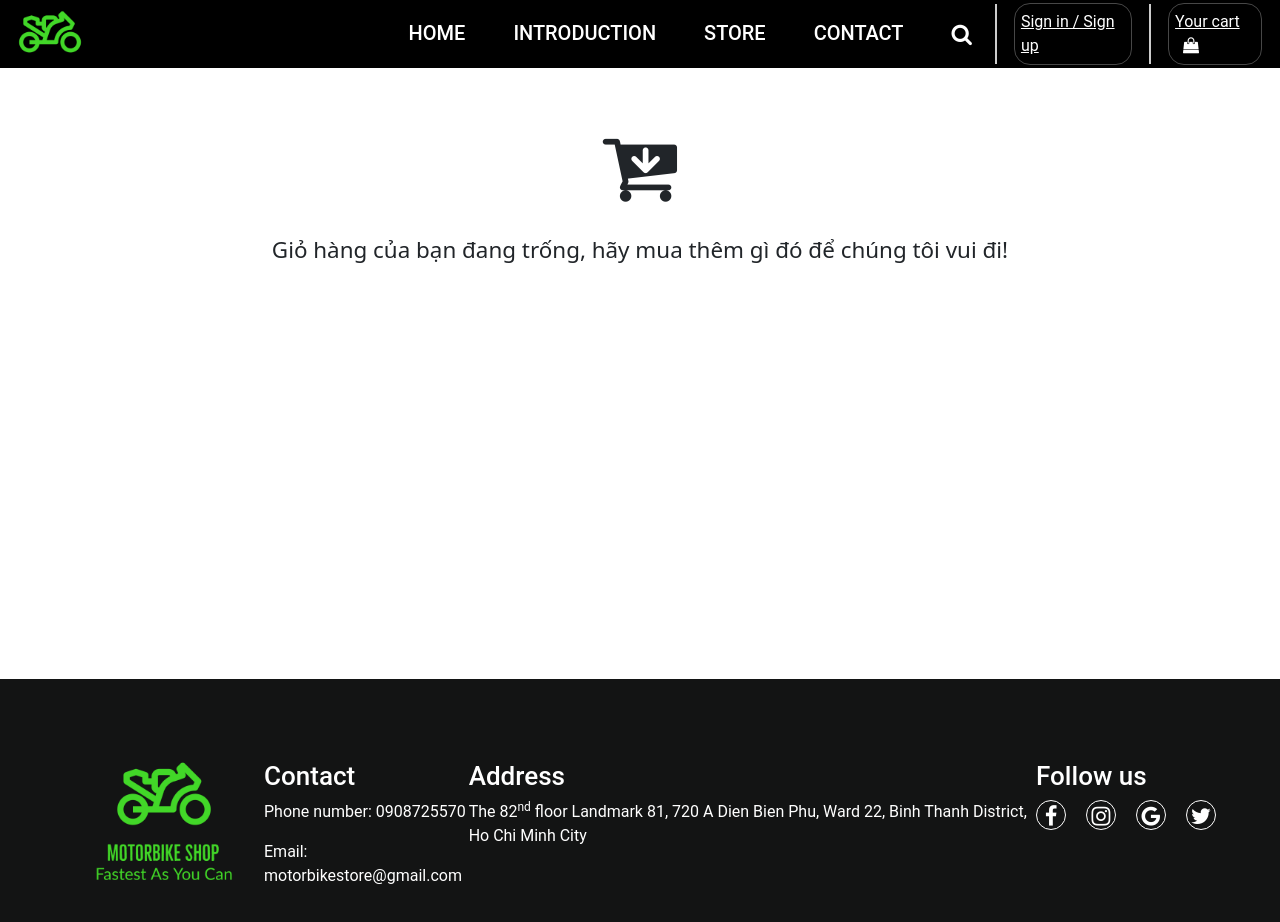
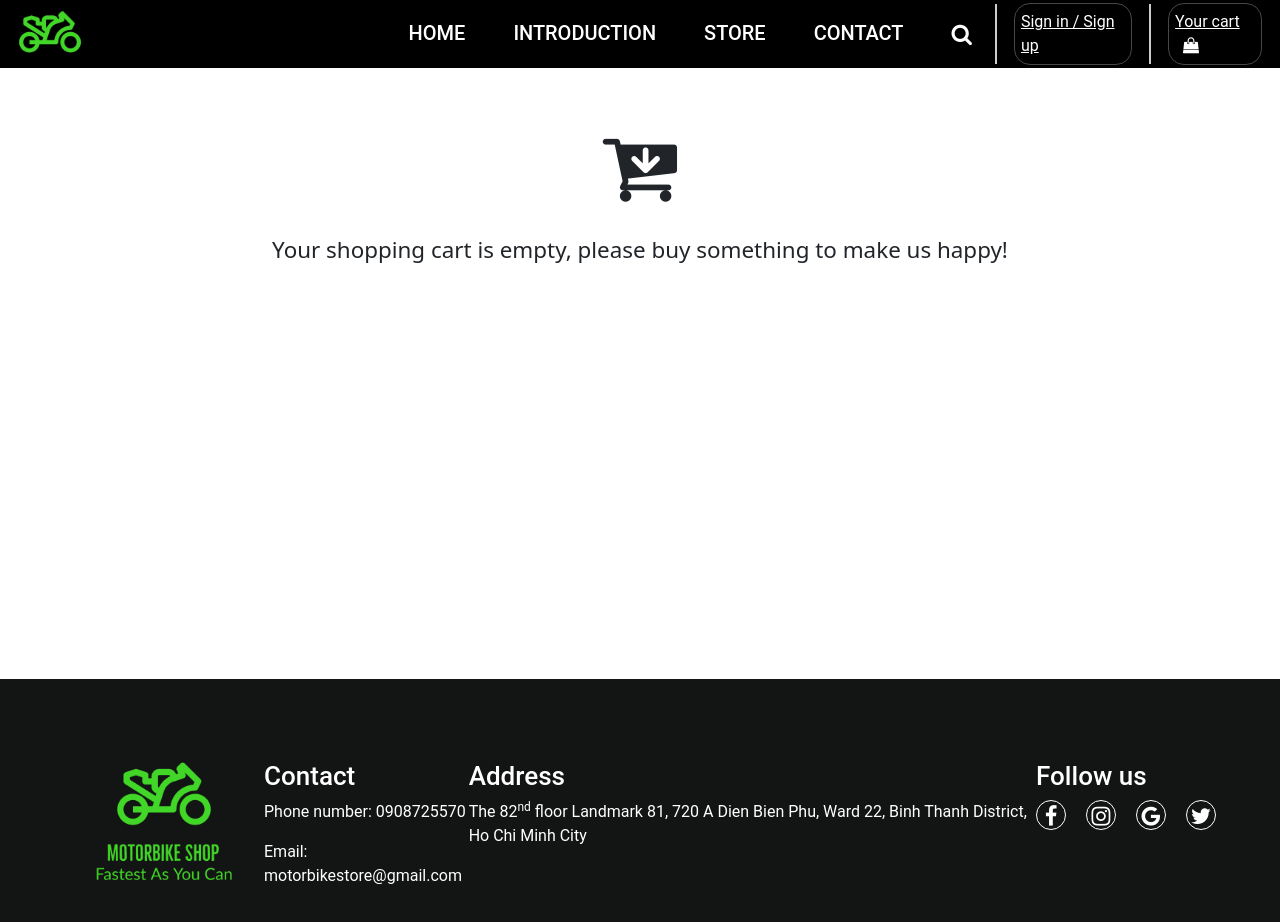
Before and after one commit to khietdeptrai/Motorbike_shop, a React (Create React App) app: page /cart in a window 1280 px wide. Shown: the top 922 px of the page. Built offline with nearby package versions, Linux system fonts and the light colour scheme.

Commit message:
Update Cart.js

```diff
--- a/src/page/cart/Cart.js
+++ b/src/page/cart/Cart.js
@@ -25,7 +25,7 @@ function Cart() {
 	if (isEmpty) return <div className="body-cart">
       <i class="fa fa-cart-arrow-down" aria-hidden="true"></i>
       <h5 className="text-center cart-empty" >
-    Giỏ hàng của bạn đang trống, hãy mua thêm gì đó để chúng tôi vui đi! </h5>
+    Your shopping cart is empty, please buy something to make us happy! </h5>
     </div>
   return (
     <>
```
